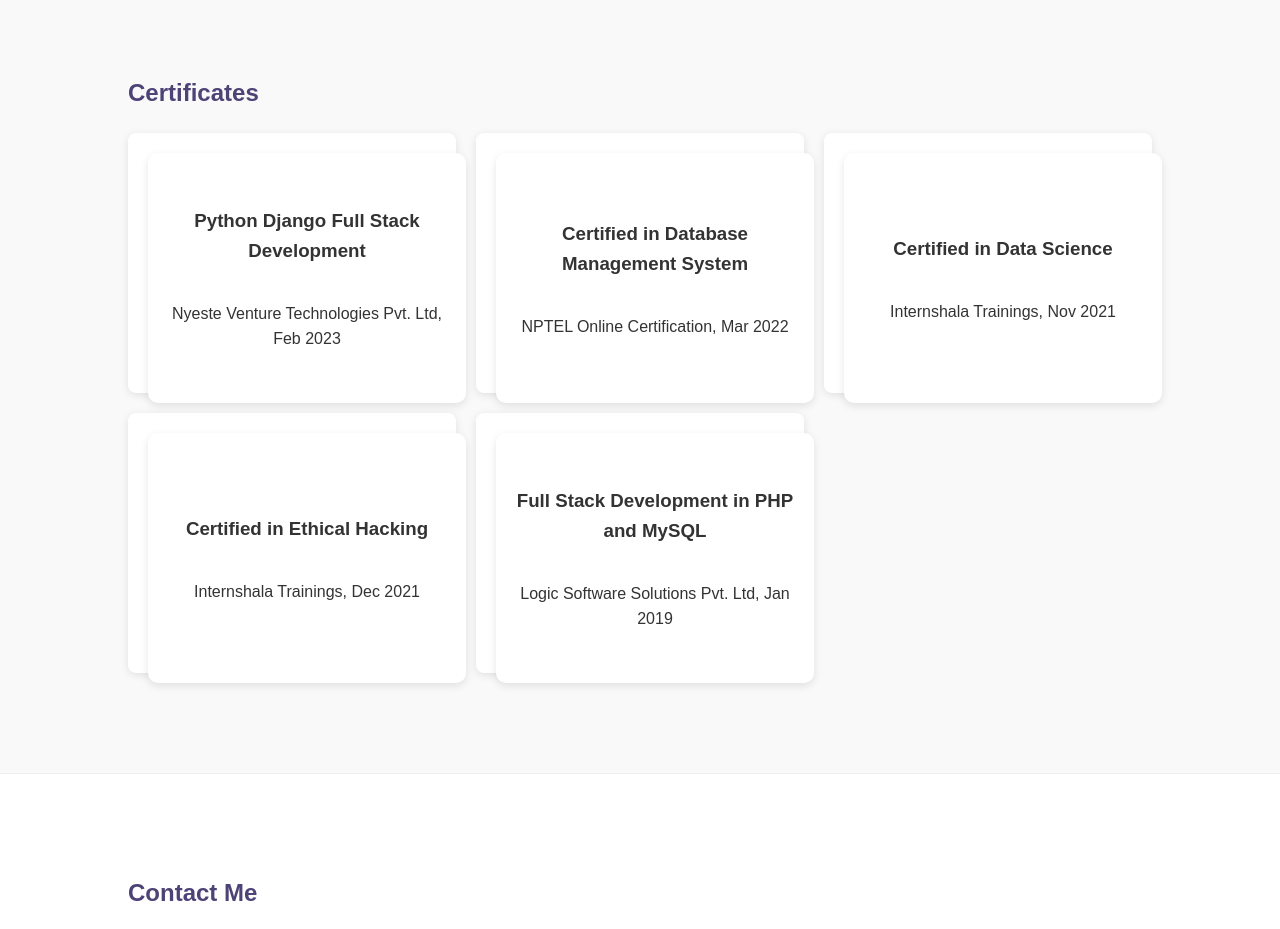
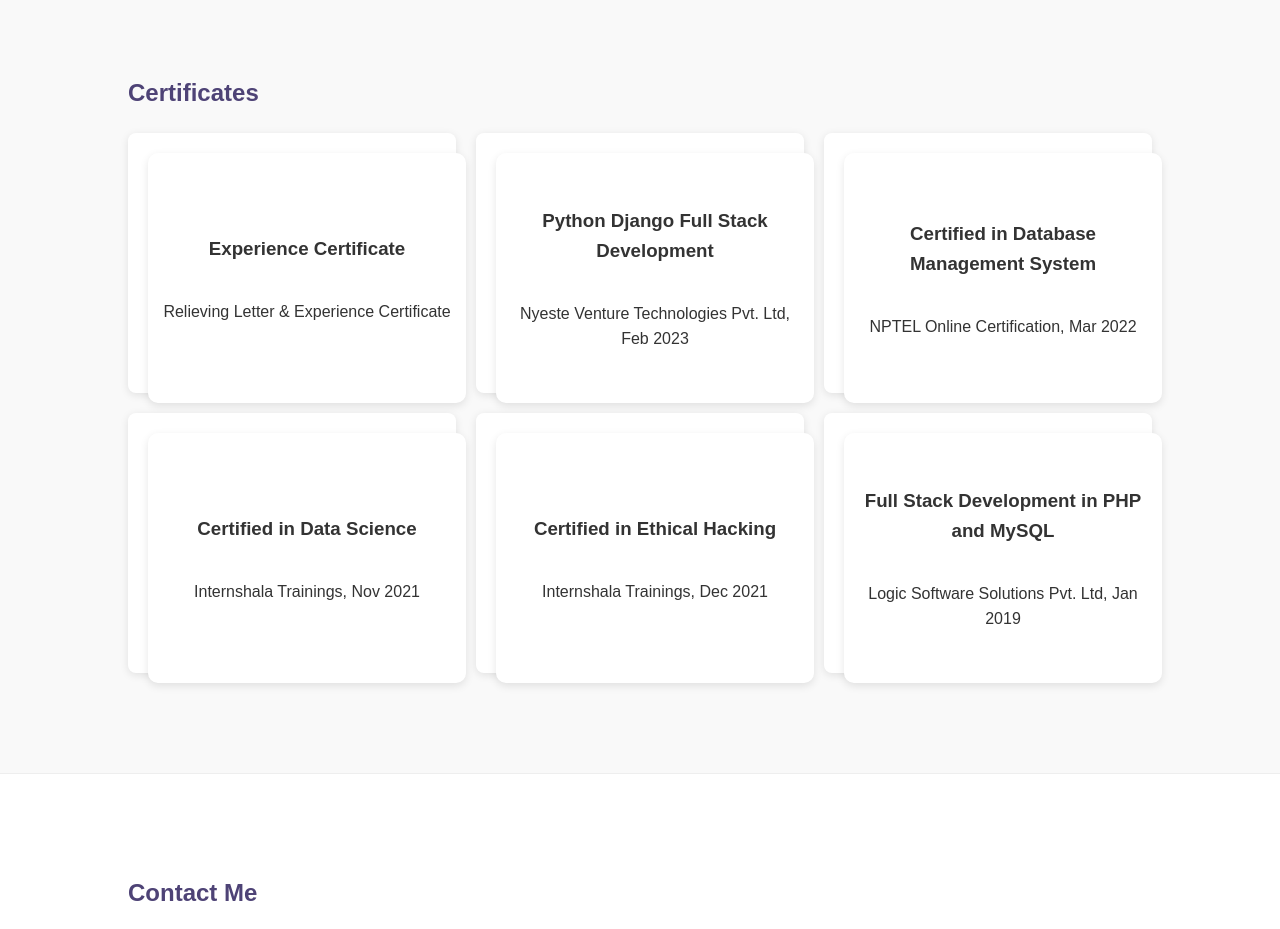
Before and after one commit to AKHILCHELAMATTAM/akhil-portfolio, a plain HTML site: page index.html in a window 1280 px wide. Shown: the part 3060-3989 px from the top of the page. Drawn offline with Linux system fonts and the light colour scheme.

Commit message:
Experience certificate

```diff
--- a/index.html
+++ b/index.html
@@ -132,6 +132,20 @@
     <h2>Certificates</h2>
     <div class="cert-grid">
 
+
+            <!-- Certificate 6 -->
+      <div class="cert-card">
+        <div class="cert-inner">
+          <div class="cert-front">
+            <h3>Experience Certificate</h3>
+            <p>Relieving Letter & Experience Certificate</p>
+          </div>
+          <div class="cert-back">
+            <img src="assets/certificates/experience.jpg" alt="Experience Certificate">
+          </div>
+        </div>
+      </div>
+
       <!-- Certificate 1 -->
       <div class="cert-card">
         <div class="cert-inner">
```
Also changed, not shown: assets/certificates/experience.jpg (added).
